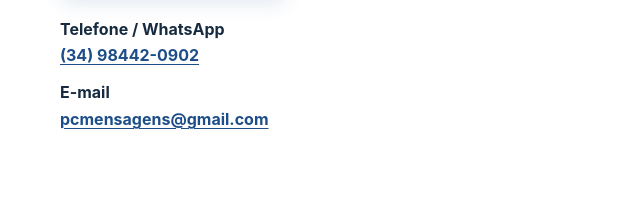
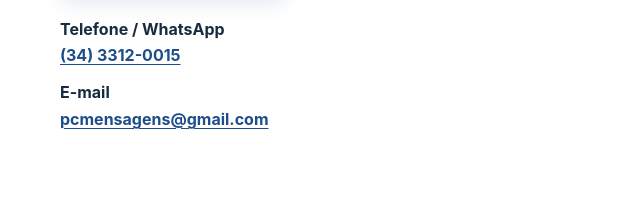
Before and after one commit to DetonadosPro/pombo-correio-institucional, a plain HTML site: page index.html in a window 1280 px wide. Shown: the part 2180-2395 px from the top of the page, 0-640 px from the left. Drawn offline with Linux system fonts and the light colour scheme.

Commit message:
Corrigir telefone institucional

```diff
--- a/index.html
+++ b/index.html
@@ -28,7 +28,7 @@
     <section class="hero" id="inicio"><div class="wrap hero-grid"><div><p class="eyebrow">Comunicação que aproxima</p><h1>Pombo Correio <em>Mensagens</em></h1><p class="lead">Mensagens fonadas e mensagens ao vivo, com atenção a cada pedido.</p><p class="hero-copy">A Pombo Correio Mensagens organiza pedidos e informações de clientes para apoiar a comunicação de quem deseja enviar uma mensagem.</p><div class="actions"><a class="button" href="#contato">Entre em contato <span aria-hidden="true">→</span></a><a class="text-link" href="#servicos">Conheça os serviços <span aria-hidden="true">↓</span></a></div></div><div class="hero-art" aria-hidden="true"><div class="art-ring"></div><div class="art-card"><span class="art-icon">✉</span><span>Uma mensagem pode<br><strong>fazer a diferença.</strong></span></div><div class="art-line"></div></div></div></section>
     <section class="section" id="sobre"><div class="wrap split"><div><p class="eyebrow">Quem somos</p><h2>Sobre a Pombo Correio Mensagens</h2></div><div><p class="section-intro">A Pombo Correio Mensagens atua com pedidos de mensagens fonadas e mensagens ao vivo. A empresa organiza cadastros, pedidos e informações para acompanhar cada atendimento.</p><p>O nome fantasia é <strong>Pombo Correio Mensagens</strong>. A razão social é <strong>Enimar Aparecida dos Santos</strong>, inscrita no CNPJ <strong>11.348.702/0001-87</strong>.</p></div></div></section>
     <section class="section services" id="servicos"><div class="wrap"><p class="eyebrow">O que fazemos</p><h2>Serviços e atendimento</h2><div class="cards"><article class="card"><span class="card-number">01</span><h3>Mensagens fonadas</h3><p>Organização de pedidos de mensagens por telefone e acompanhamento das informações relacionadas a cada pedido.</p></article><article class="card"><span class="card-number">02</span><h3>Mensagens ao vivo</h3><p>Registro e acompanhamento de pedidos de mensagens ao vivo, com os detalhes necessários para o atendimento.</p></article><article class="card"><span class="card-number">03</span><h3>Gestão de clientes</h3><p>Cadastro e organização de informações de clientes para dar continuidade aos atendimentos e aos pedidos.</p></article></div></div></section>
-    <section class="section contact" id="contato"><div class="wrap contact-grid"><div><p class="eyebrow">Contato</p><h2>Vamos conversar</h2><p>Para falar com a Pombo Correio Mensagens, escolha um dos canais abaixo.</p><div class="contact-methods"><a class="button" href="https://wa.me/5534984420902">Falar pelo WhatsApp <span aria-hidden="true">↗</span></a><p><strong>Telefone / WhatsApp</strong><br><a href="tel:+5534984420902">(34) 98442-0902</a></p><p><strong>E-mail</strong><br><a href="mailto:pcmensagens@gmail.com">pcmensagens@gmail.com</a></p></div></div><aside class="company-card" aria-label="Dados empresariais"><p class="eyebrow">Dados empresariais</p><h3>Pombo Correio Mensagens</h3><dl><dt>Razão social</dt><dd>Enimar Aparecida dos Santos</dd><dt>CNPJ</dt><dd>11.348.702/0001-87</dd></dl></aside></div></section>
+    <section class="section contact" id="contato"><div class="wrap contact-grid"><div><p class="eyebrow">Contato</p><h2>Vamos conversar</h2><p>Para falar com a Pombo Correio Mensagens, escolha um dos canais abaixo.</p><div class="contact-methods"><a class="button" href="https://wa.me/553433120015">Falar pelo WhatsApp <span aria-hidden="true">↗</span></a><p><strong>Telefone / WhatsApp</strong><br><a href="tel:+553433120015">(34) 3312-0015</a></p><p><strong>E-mail</strong><br><a href="mailto:pcmensagens@gmail.com">pcmensagens@gmail.com</a></p></div></div><aside class="company-card" aria-label="Dados empresariais"><p class="eyebrow">Dados empresariais</p><h3>Pombo Correio Mensagens</h3><dl><dt>Razão social</dt><dd>Enimar Aparecida dos Santos</dd><dt>CNPJ</dt><dd>11.348.702/0001-87</dd></dl></aside></div></section>
   </main>
   <footer><div class="wrap footer-grid"><div><strong>Pombo Correio Mensagens</strong><p>Enimar Aparecida dos Santos<br>CNPJ 11.348.702/0001-87</p></div><div class="footer-links"><a href="/privacidade">Política de Privacidade</a><a href="#contato">Contato</a></div></div><div class="wrap copyright">© 2026 Pombo Correio Mensagens. Todos os direitos reservados.</div></footer>
 </body>
```
Also changed, not shown: privacidade/index.html (+1 -1 lines).
